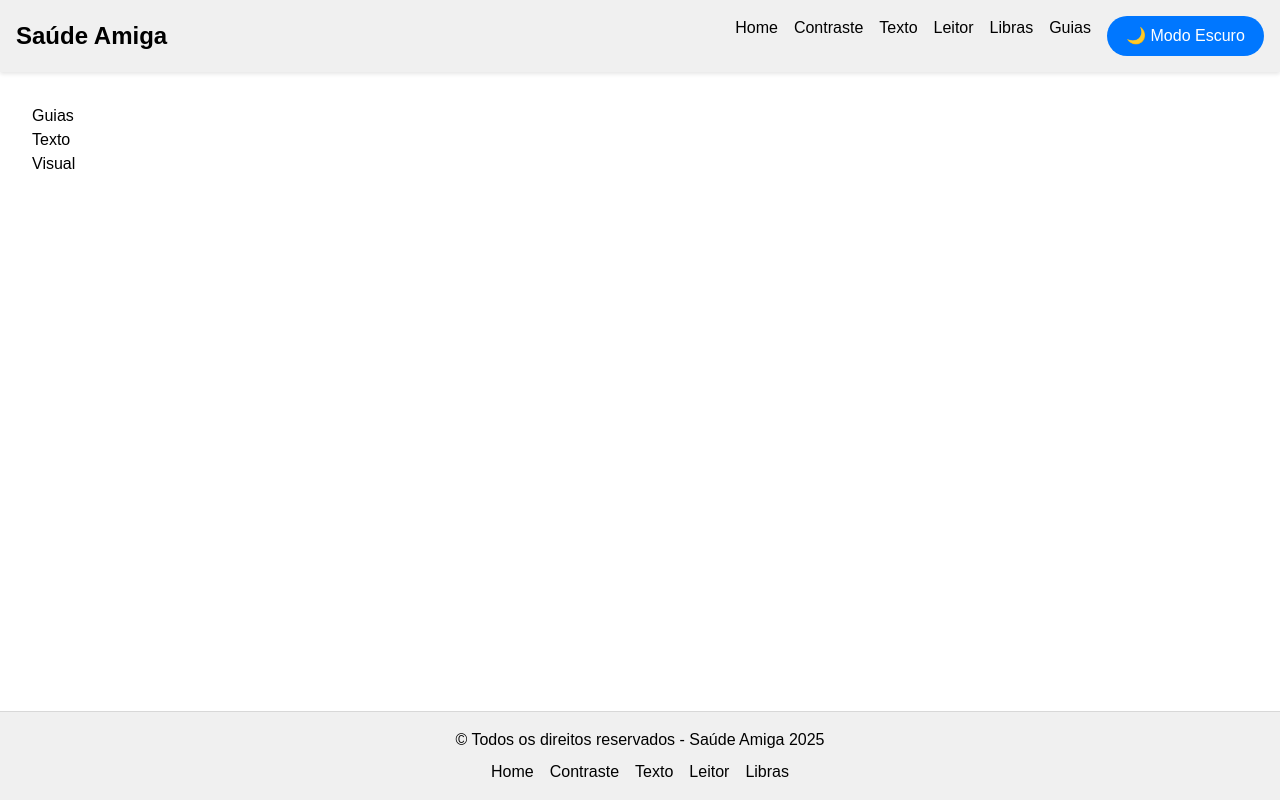
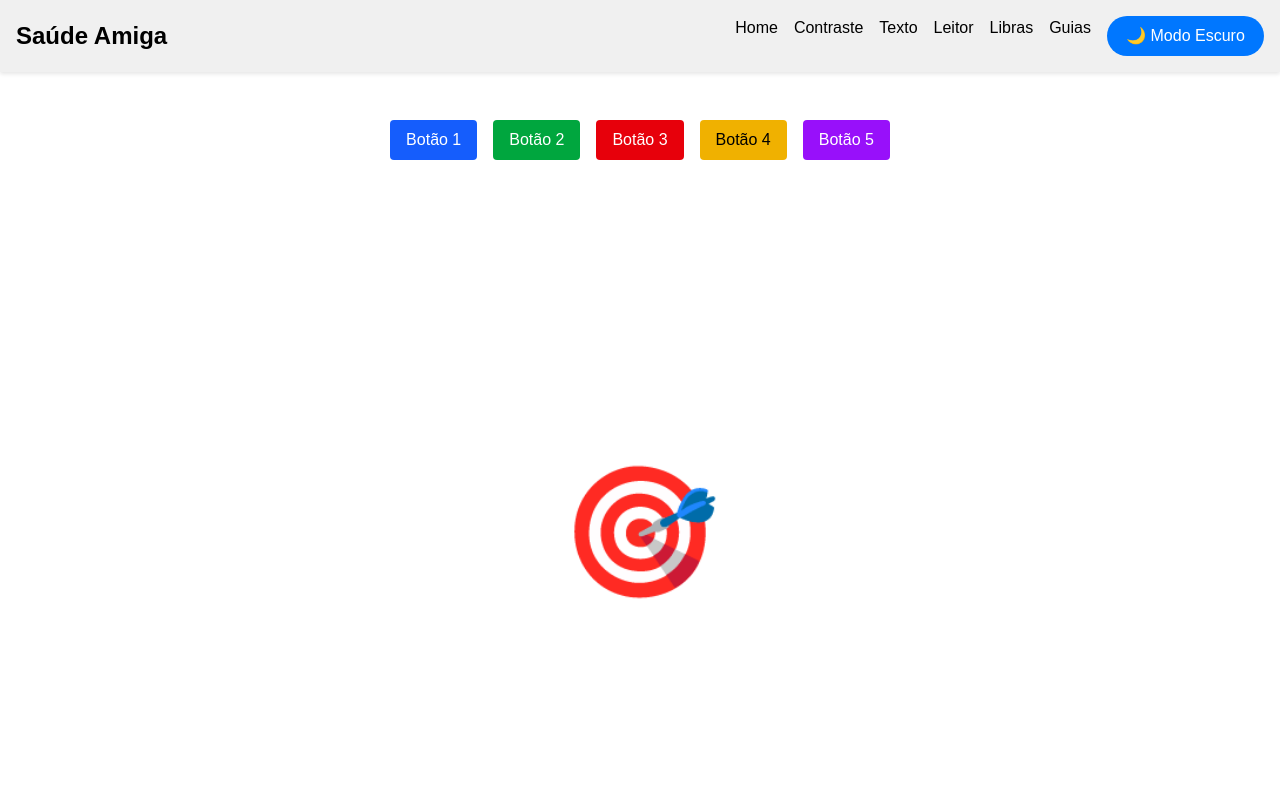
Before and after one commit to saude-amiga/saude-amiga-next, a React (Vite) app: page /guias in a window 1280 px wide. Shown: the top 800 px of the page. Built offline with nearby package versions, Linux system fonts and the light colour scheme.

Commit message:
feat(Guias): estrutura básica

```diff
--- a/src/routes/Guias/index.tsx
+++ b/src/routes/Guias/index.tsx
@@ -1,9 +1,18 @@
-export default function Guias(){
-    return(
-        <div>
-            <h1>Guias</h1>
-            <p>Texto</p>
-            <p>Visual</p>
-        </div>
-    )
+export default function Guias() {
+  return (
+    <div className="h-screen flex flex-col">
+
+      <div className="flex justify-center items-center gap-4 pt-4">
+        <button className="px-4 py-2 bg-blue-600 text-white rounded">Botão 1</button>
+        <button className="px-4 py-2 bg-green-600 text-white rounded">Botão 2</button>
+        <button className="px-4 py-2 bg-red-600 text-white rounded">Botão 3</button>
+        <button className="px-4 py-2 bg-yellow-500 text-black rounded">Botão 4</button>
+        <button className="px-4 py-2 bg-purple-600 text-white rounded">Botão 5</button>
+      </div>
+
+      <div className="flex-grow flex justify-center items-center">
+        <span className="text-9xl">🎯</span>
+      </div>
+    </div>
+  );
 }
```
